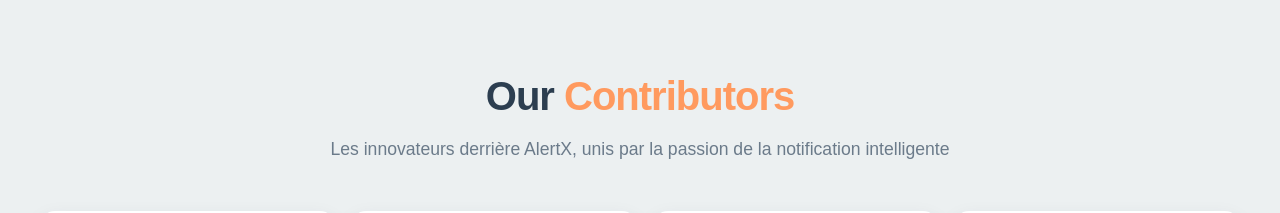
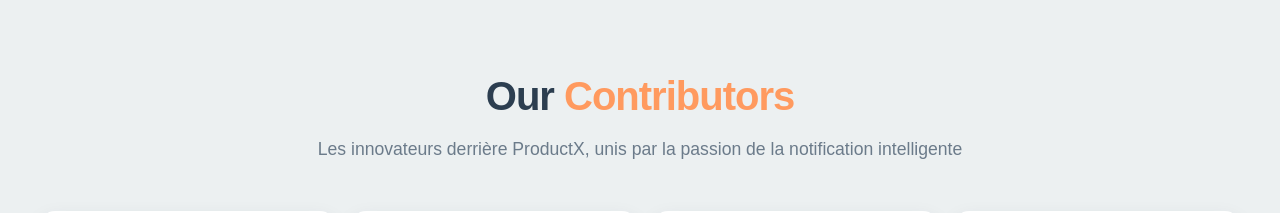
Before and after one commit to z1004-2002/ProductX_Presentation, a React (Create React App) app: page / in a window 1280 px wide. Shown: the part 5300-5513 px from the top of the page. Built offline with nearby package versions, Linux system fonts and the light colour scheme.

Commit message:
Update documentation links in HeroSection component and correct contributor title

```diff
--- a/src/components/HeroSection/HeroSection.js
+++ b/src/components/HeroSection/HeroSection.js
@@ -5,10 +5,10 @@ import config from "../../constant/constant.js"
 
 const HeroSection = () => {
   const openDocumentation = () => {
-    window.open('http://product-x-documentation.vercel.app/', '_blank');
+    window.open('https://product-x-documentation-beta.vercel.app/', '_blank');
   };
   const StartDocumentation = () => {
-    window.open('https://product-x-documentation.vercel.app/about/Getting_Start/quickStart', '_blank');
+    window.open('https://product-x-documentation-beta.vercel.app/about/Getting_Start/quickStart', '_blank');
   };
 
   const startWhatAppChat = () => {
--- a/src/components/contributors/contributors.js
+++ b/src/components/contributors/contributors.js
@@ -45,7 +45,7 @@ const Contributors = () => {
           Our<span className="title-highlight"> Contributors</span>
         </h1>
         <p className="section-subtitle">
-          Les innovateurs derrière AlertX, unis par la passion de la notification intelligente
+          Les innovateurs derrière ProductX, unis par la passion de la notification intelligente
         </p>
       </div>
 
```
